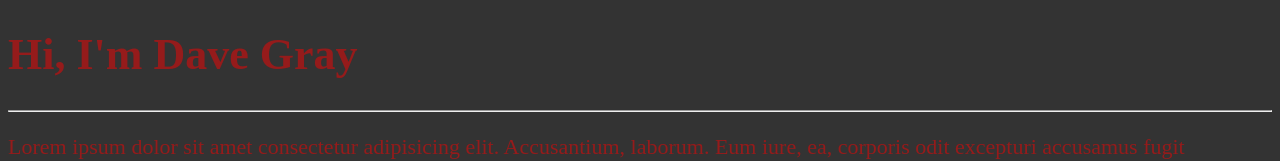
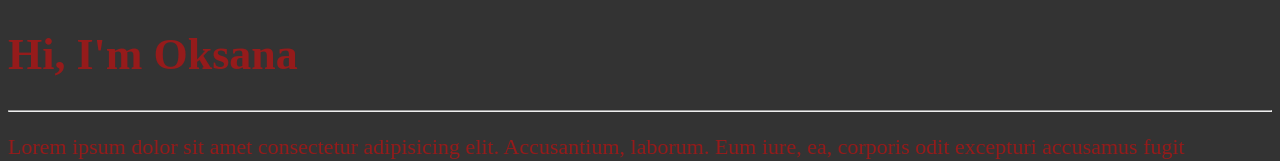
Before and after one commit to Oks-adt/oks-adt, a plain HTML site: page about.html in a window 1280 px wide. Shown: the top 161 px of the page. Drawn offline with Linux system fonts and the light colour scheme.

Commit message:
added photo_deleated photo_modified html

```diff
--- a/about.html
+++ b/about.html
@@ -11,7 +11,7 @@
 </head>
 
 <body>
-    <h1>Hi, I'm Dave Gray</h1>
+    <h1>Hi, I'm Oksana</h1>
 
     <hr>
 
```
Also changed, not shown: html5.png (deleted), photo_2025-03-18_15-35-25 (2).jpg (added).
